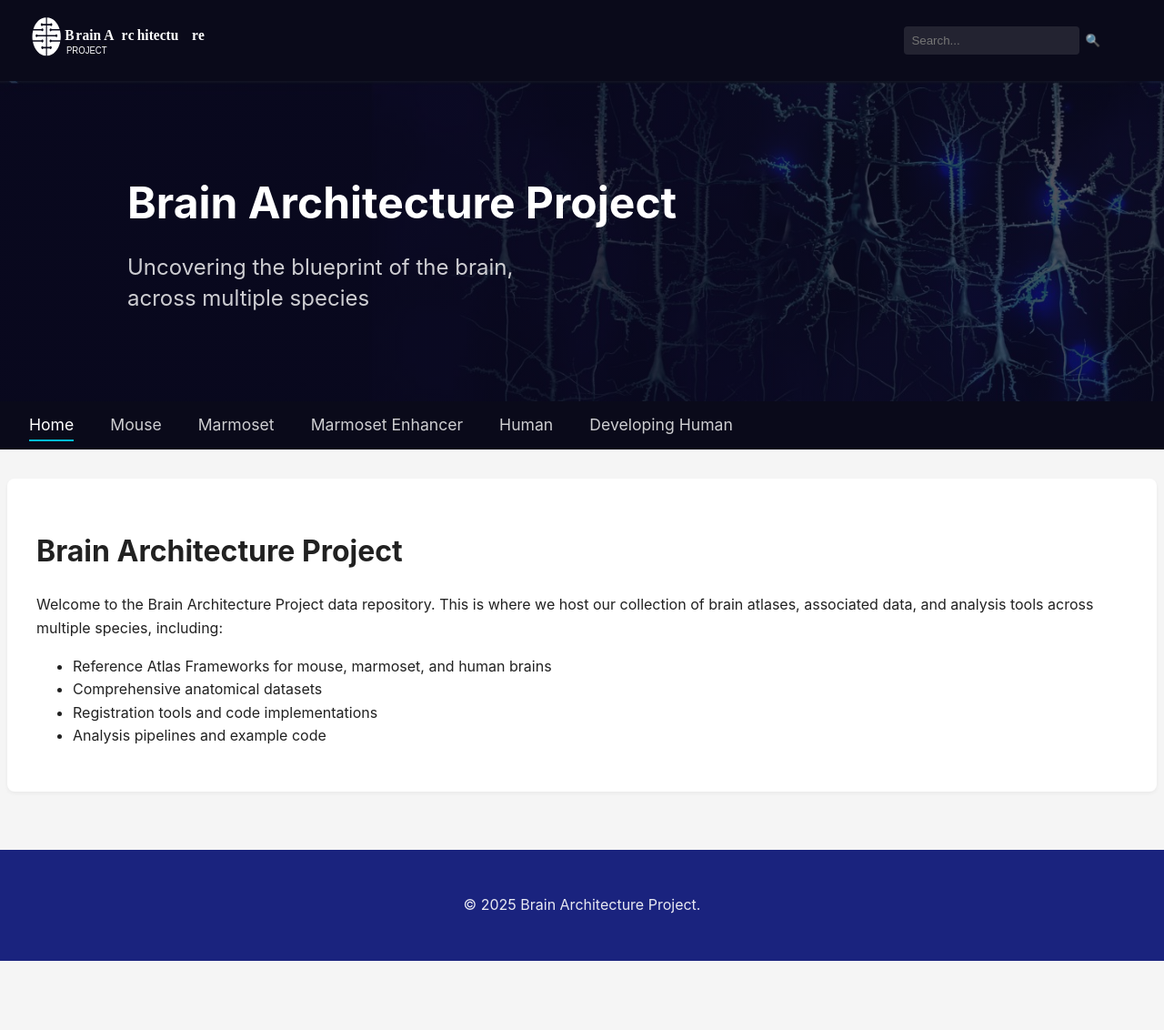
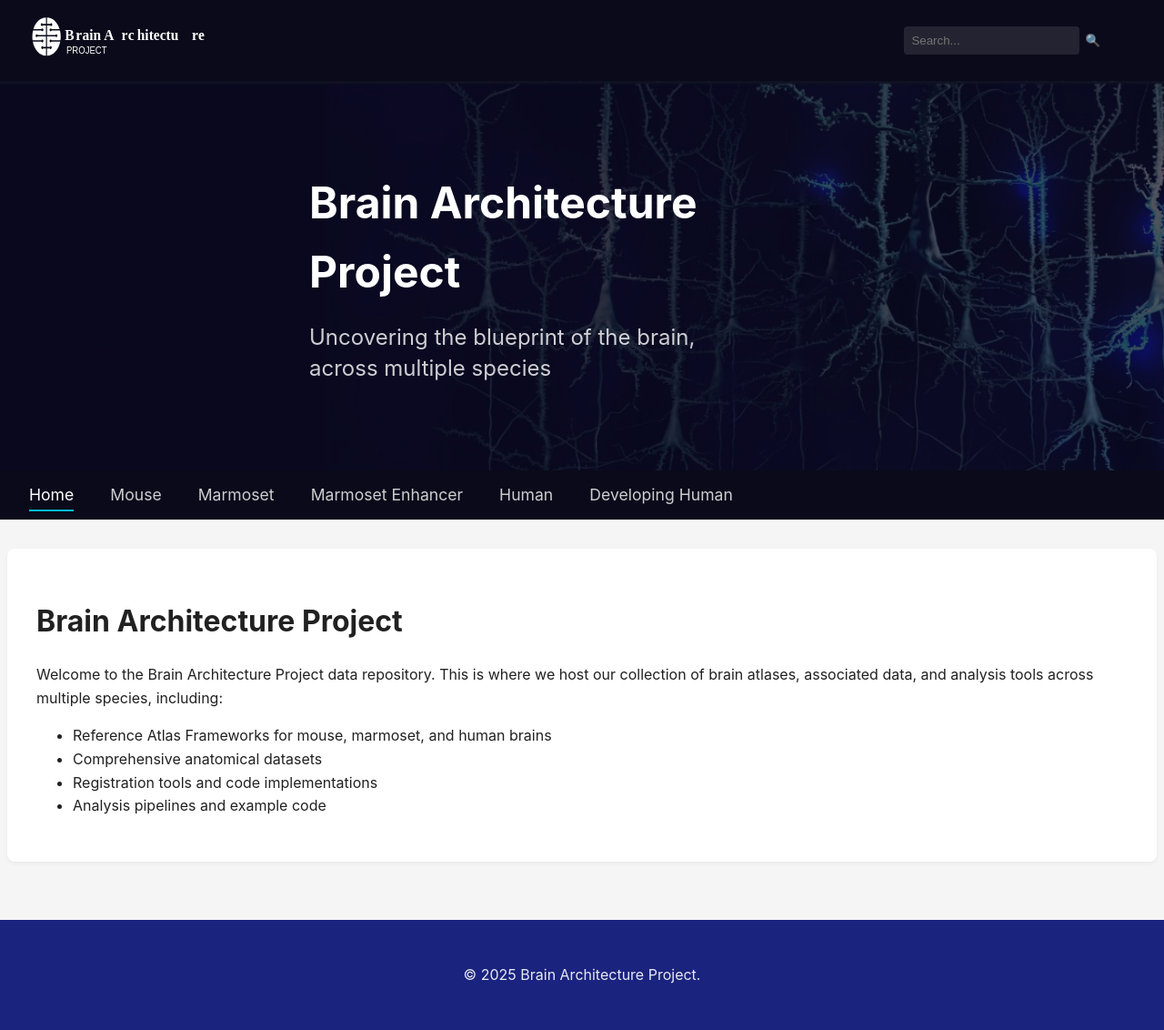
Before and after one commit to ppmitra/BAPDataAndCode, a Jekyll site: the page built from index.md, in a window 1280 px wide. Shown: the whole page at 91% size. Built offline with Jekyll 4.4.1, drawn with Linux system fonts in a browser that asks for light colours; comment, search, counter and statistics services are not loaded; before the commit the page ends 1056 px from its top, so only the background shows below that.

Commit message:
reduce width hero section

```diff
--- a/assets/css/style.css
+++ b/assets/css/style.css
@@ -141,7 +141,7 @@ body {
 }
 
 .hero-content {
-    max-width: 1000px;
+    max-width: 600px;
     margin: 0 auto;
 }
 
```
